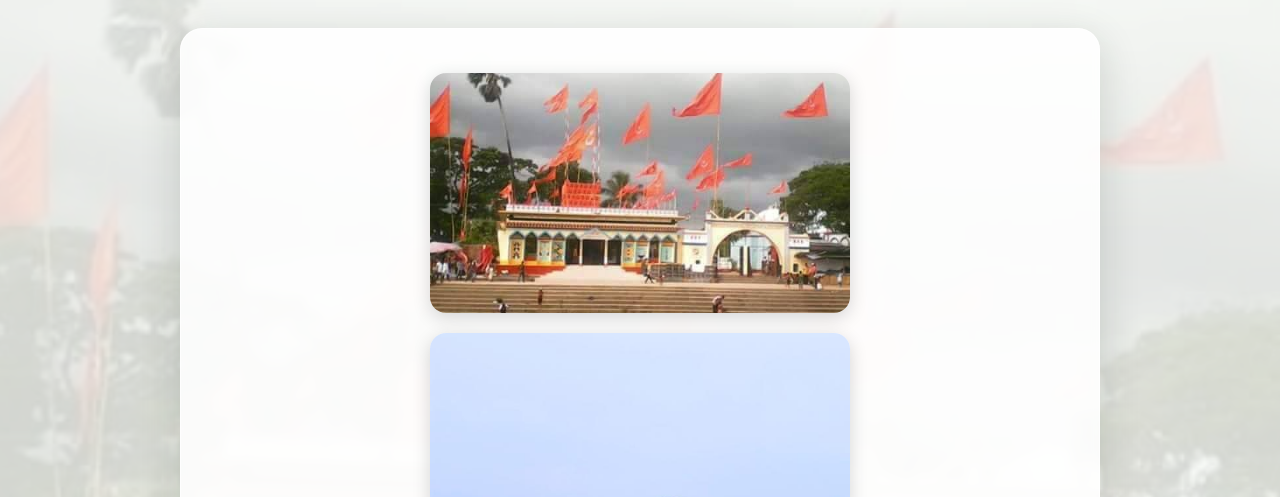
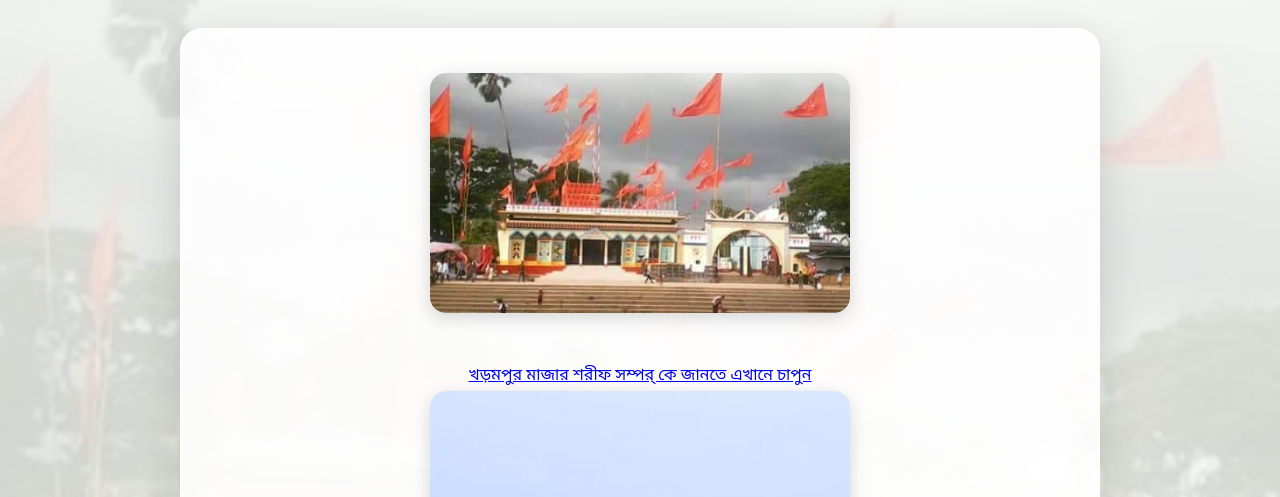
Before and after one commit to babykoquiz/Dilshad-store, a plain HTML site: page index.html in a window 1280 px wide. Shown: the top 497 px of the page. Drawn offline with Linux system fonts and the light colour scheme.

Commit message:
link update

```diff
--- a/index.html
+++ b/index.html
@@ -295,6 +295,9 @@
 
     <header>
       <img class="store-photo" src="images.jfif" alt="Dilshad Store">
+      <br>
+      <a href="https://bn.wikipedia.org/wiki/%E0%A6%96%E0%A6%A1%E0%A6%BC%E0%A6%AE%E0%A6%AA%E0%A7%81%E0%A6%B0_%E0%A6%AE%E0%A6%BE%E0%A6%9C%E0%A6%BE%E0%A6%B0_%E0%A6%B6%E0%A6%B0%E0%A7%80%E0%A6%AB"> খড়মপুর মাজার শরীফ সম্পর্
+কে জানতে এখানে চাপুন</a>
       <img class="store-photo" src="dilshad.jfif" alt="Dilshad Store">
 
       <h1>KHARUMPUR MAJHAR-SHARIF MARKET</h1>
```
